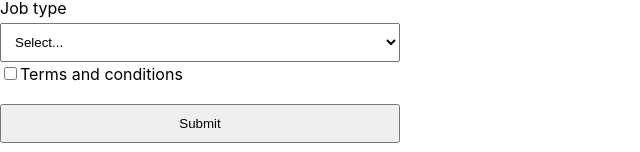
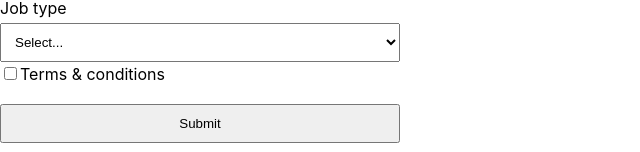
Before and after one commit to htmtmx/learnFormik, a React (Create React App) app: page / in a window 1280 px wide. Shown: the part 276-428 px from the top of the page, without its empty margins (0-640 px from the left). Built offline with nearby package versions, Linux system fonts and the light colour scheme.

Commit message:
♻️ Refactor FormikAbstract component to use MyCheckbox for terms and conditions input

```diff
--- a/src/pages/FormikAbstract.tsx
+++ b/src/pages/FormikAbstract.tsx
@@ -1,10 +1,10 @@
-import React from 'react';
-import { Formik, Field, Form, ErrorMessage } from 'formik';
+import { Formik, Form } from 'formik';
 import * as Yup from 'yup';
 
 import './../styles/styles.css';
 import { MyTextInput } from '../components/MyTextInput';
 import { MySelect } from '../components/MySelect';
+import { MyCheckbox } from '../components/MyCheckBox';
 
 export const FormikAbstract = () => {
 	return (
@@ -52,11 +52,7 @@ export const FormikAbstract = () => {
 							<option value="mid">Mid</option>
 							<option value="sr">Sr</option>
             </MySelect>
-						<label>
-							<Field name="terms" type="checkbox" />
-							Terms and conditions
-						</label>
-						<ErrorMessage name="terms" component="span" />
+						<MyCheckbox label='Terms & conditions' name='terms'/>
 
 						<button type="submit">Submit</button>
 					</Form>
```
